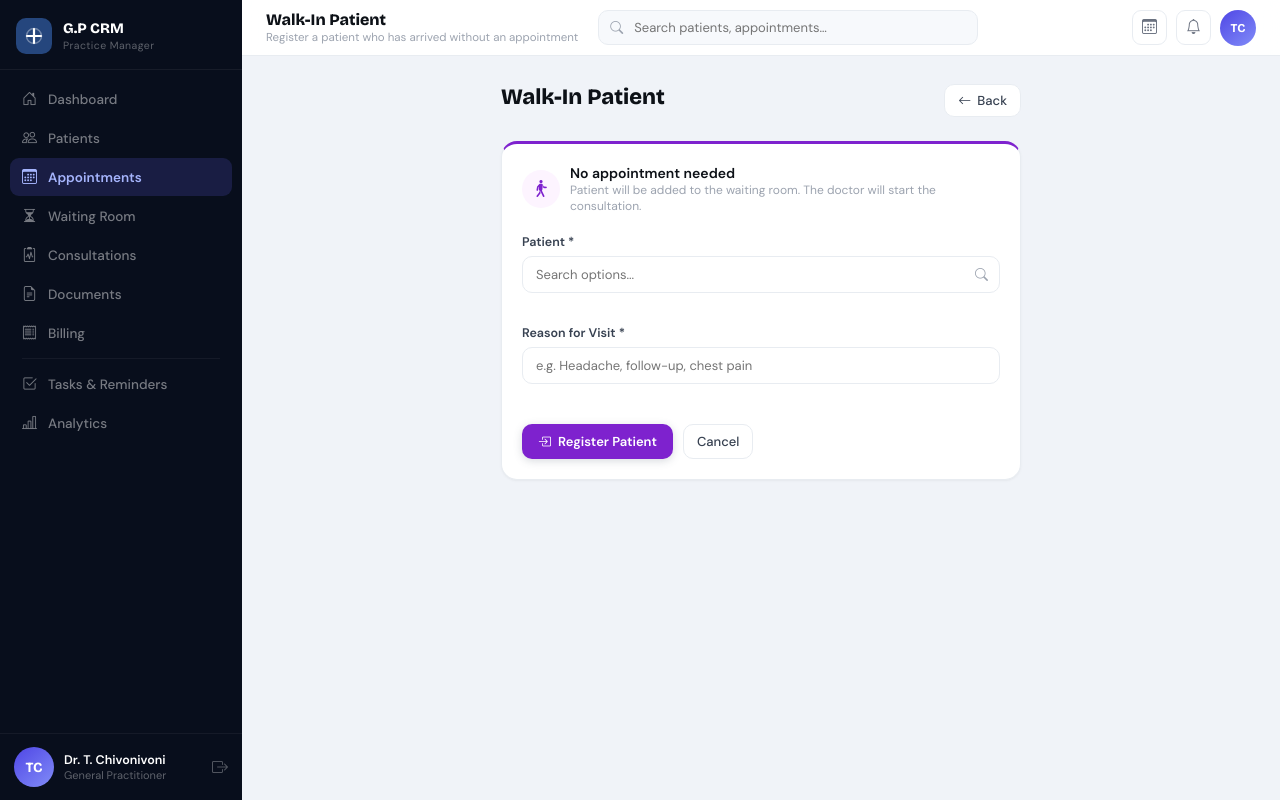
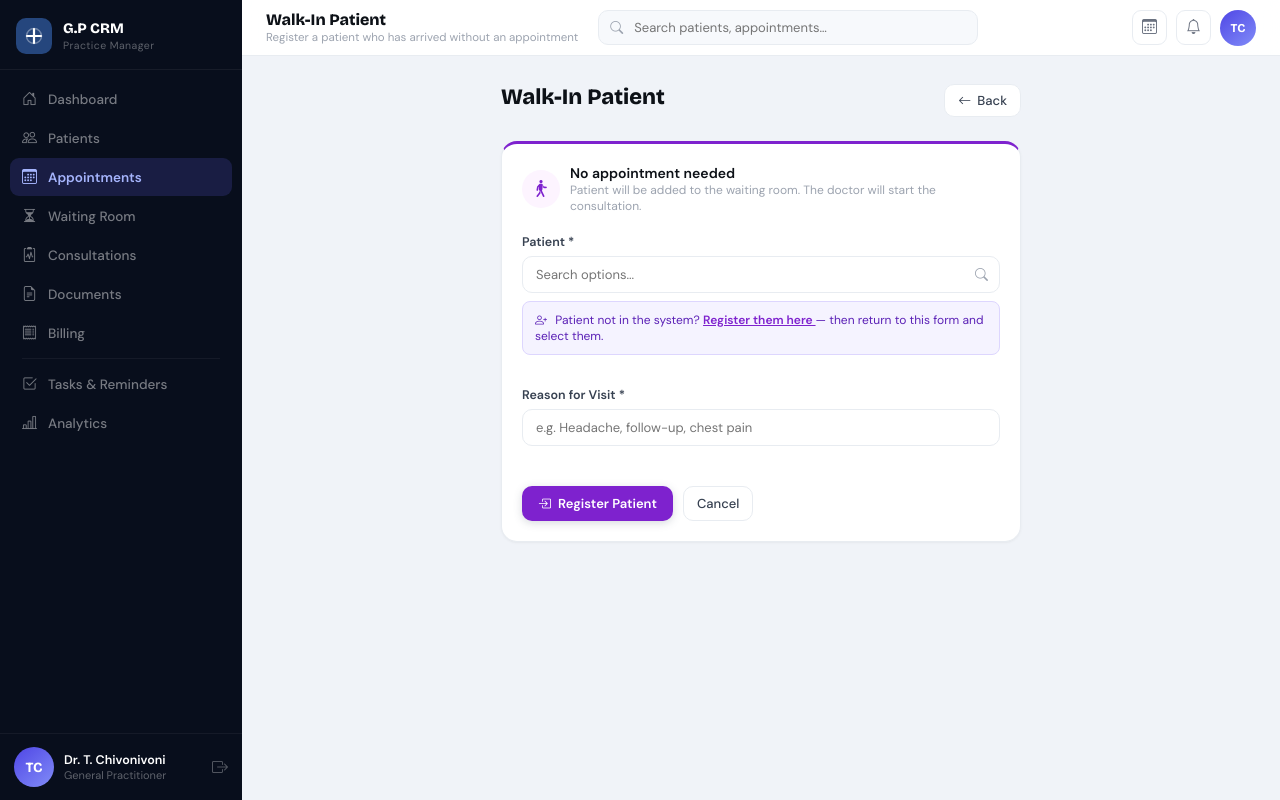
Before and after one commit to DevJoymanu/MediCareGP, a Django app: page /appointments/walk-in/ in a window 1280 px wide. Run offline with Django 4.2, Linux system fonts and the light colour scheme; the visitor is signed in with stand-in values (Sample User, id 1); data that the repository does not hold is empty.

Commit message:
consultation review13

```diff
--- a/medicaregp/templates/appointments/walk_in_form.html
+++ b/medicaregp/templates/appointments/walk_in_form.html
@@ -28,6 +28,15 @@
             <label>Patient *</label>
             {{ form.patient }}
             {% if form.patient.errors %}<div class="field-error">{{ form.patient.errors.0 }}</div>{% endif %}
+            <div style="margin-top:8px;padding:10px 12px;background:#f5f3ff;border:1px solid #ddd6fe;border-radius:8px;font-size:12px;color:#5b21b6;">
+              <i class="bi bi-person-plus" style="margin-right:5px;"></i>
+              Patient not in the system?
+              <a href="{% url 'patient_create' %}" target="_blank"
+                 style="color:#7e22ce;font-weight:700;text-decoration:underline;">
+                Register them here
+              </a>
+              — then return to this form and select them.
+            </div>
           </div>
           <div class="form-group">
             <label>Reason for Visit *</label>
```
Also changed, not shown: medicaregp/appointments/checkin_views.py (+4 -4 lines), medicaregp/templates/appointments/appointment_form.html (+9 -0 lines).
